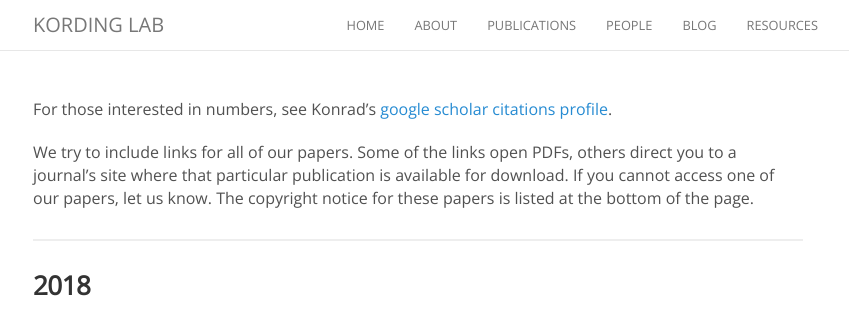
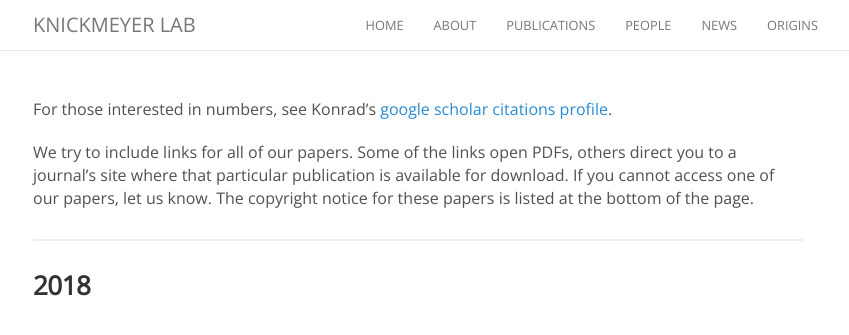
Before and after one commit to AnnMAlex/knickmeyer-lab.github.io, a Jekyll site: the page built from publications.md, in a window 1280 px wide. Shown: the top 335 px of the page, without its empty margins (222-1071 px from the left). Built offline with Jekyll 4.4.1, drawn with Linux system fonts in a browser that asks for light colours; nearby versions of some CDN libraries; comment, search, counter and statistics services are not loaded.

Commit message:
Update _config.yml

```diff
--- a/_config.yml
+++ b/_config.yml
@@ -3,13 +3,12 @@
 # # # # # # # #
 
 # Basic
-name:               "Kording lab"
-title:              "as called as Bayesian Behavior Lab"
-description:        "this is a page for Konrad Kording lab, we are comptational neurosciece and datascience lab based in Rehabilitation Institute of Chicago and Northwestern University, Chicago"
-
+name:               "Knickmeyer lab"
+title:              "Brains, babies, and bacteria"
+description:        "The webpage of Dr. Rebecca Knickmeyer's lab at Michigan State University"
 
 # URL
-url:                http://kordinglab.github.io
+url:                http://knickmeyer-lab.github.io
 baseurl:
 #baseurl:            "" #For Root Domain
 permalink:          /:year/:month/:day/:title.html
@@ -30,10 +29,10 @@ nav:
     href:           "/publication"
   - name:           "people"
     href:           "/people"
-  - name:           "blog"
-    href:           "/blog"
-  - name:           "resources"
-    href:           "/resources"
+  - name:           "news"
+    href:           "/news"
+  - name:           "ORIGINS"
+    href:           "/ORIGINS"
 
 # Sass
 sass:
```
